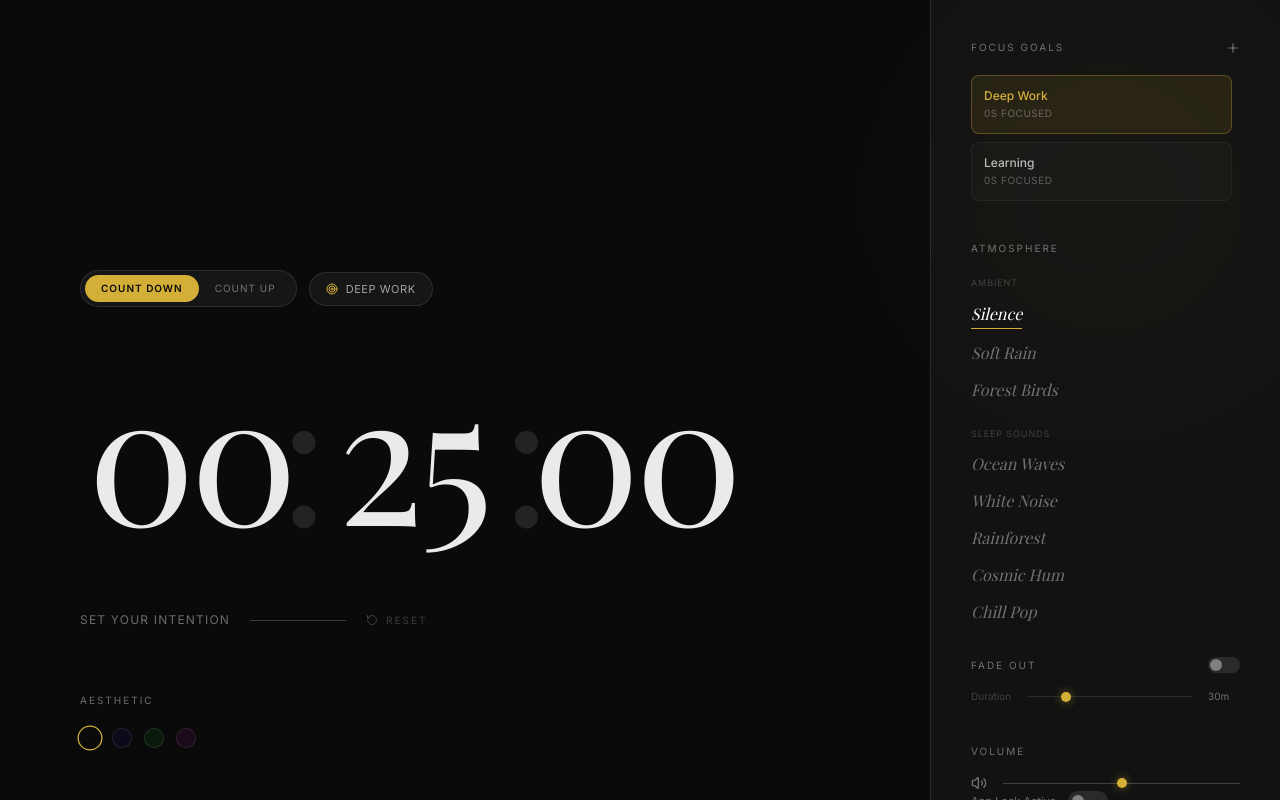
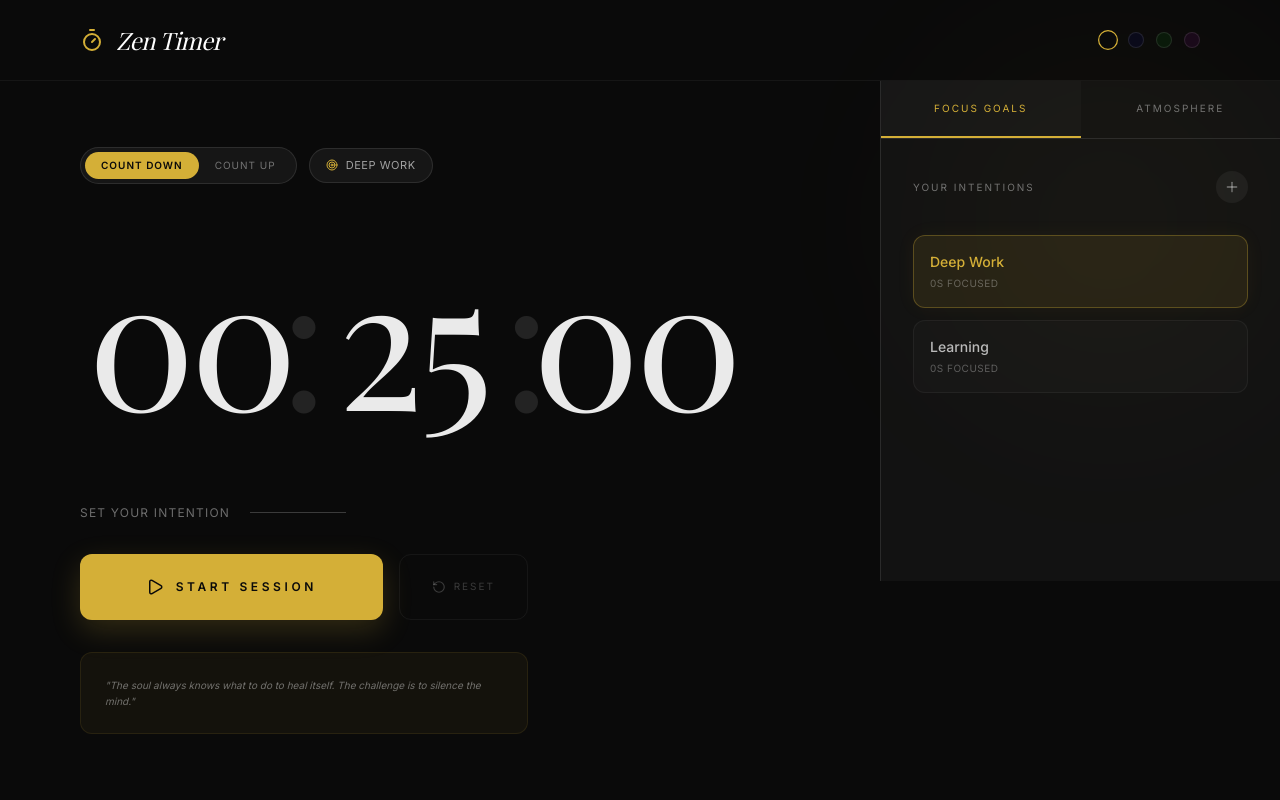
Before and after one commit to valentineRutto/ZenTimer, a React (Vite) app: page / in a window 1280 px wide. Shown: the top 800 px of the page. Built offline with nearby package versions, Linux system fonts and the light colour scheme; a web font is replaced by a local one.

Commit message:
feat(app): Implement tabbed navigation for goals and atmosphere
Adds state and UI elements to manage switching between the 'goals' and 'atmosphere' views. This allows users to toggle between managing their focus goals and adjusting ambient settings.

```diff
--- a/src/App.tsx
+++ b/src/App.tsx
@@ -44,6 +44,7 @@
   const [volume, setVolume] = useState(0.5);
   const [isMuted, setIsMuted] = useState(false);
   const [showSettings, setShowSettings] = useState(false);
+  const [activeTab, setActiveTab] = useState<'goals' | 'atmosphere'>('goals');
 
   // Fade-out State
   const [fadeDuration, setFadeDuration] = useState(30); // minutes
@@ -280,17 +281,40 @@
 
   return (
     <div className={cn(
-      "min-h-screen w-full transition-colors duration-1000 flex flex-col lg:flex-row overflow-y-auto lg:overflow-hidden relative font-sans",
+      "min-h-screen w-full transition-colors duration-1000 flex flex-col overflow-y-auto relative font-sans",
       currentTheme.background
     )}>
+      {/* Header */}
+      <header className="w-full py-6 px-6 md:px-12 lg:px-20 flex items-center justify-between relative z-20 border-b border-white/5">
+        <div className="flex items-center gap-3">
+          <TimerIcon className="text-accent" size={24} />
+          <h1 className="font-serif italic text-2xl tracking-tight text-white">Zen Timer</h1>
+        </div>
+        <div className="hidden md:flex items-center gap-6">
+          <div className="flex gap-3">
+            {THEMES.map((t) => (
+              <button
+                key={t.id}
+                onClick={() => setCurrentTheme(t)}
+                className={cn(
+                  "w-4 h-4 rounded-full border border-white/10 transition-all",
+                  currentTheme.id === t.id ? "border-accent scale-125" : "hover:opacity-80",
+                  t.background
+                )}
+              />
+            ))}
+          </div>
+        </div>
+      </header>
+
       {/* Ambient Background Glow */}
       <div className="absolute top-[-10%] right-[-10%] w-[300px] md:w-[600px] h-[300px] md:h-[600px] rounded-full blur-[80px] pointer-events-none z-0 opacity-50"
            style={{ background: `radial-gradient(circle, ${currentTheme.accent}14 0%, transparent 70%)` }} />
 
-      <div className="flex flex-col lg:flex-row w-full h-full relative z-10">
+      <div className="flex flex-col lg:flex-row flex-1 relative z-10">
         {/* Main Timer Area */}
-        <div className="flex-1 flex flex-col justify-center px-6 md:px-12 lg:px-20 py-10 lg:py-0">
-          <div className="flex flex-wrap items-center gap-3 mb-6">
+        <div className="flex-1 flex flex-col justify-center px-6 md:px-12 lg:px-20 py-12 lg:py-0">
+          <div className="flex flex-wrap items-center gap-3 mb-8">
             <div className="flex bg-white/5 border border-white/10 rounded-full p-1">
               <button
                 onClick={() => {
@@ -369,49 +393,85 @@
             )}
           </div>
 
-          <div className="flex gap-5 items-center mt-10">
+          <div className="flex flex-col gap-8 mt-12">
+            <div className="flex gap-5 items-center">
               <div className="text-[12px] uppercase tracking-[0.1em] text-white/40">
                 {isActive ? 'Session in progress' : 'Set your intention'}
               </div>
               <div className="w-24 h-[1px] bg-white/20" />
+            </div>
+
+            <div className="flex flex-col sm:flex-row gap-4 max-w-md">
+              <button
+                onClick={toggleTimer}
+                className={cn(
+                  "flex-1 py-6 rounded-xl text-[12px] uppercase tracking-[0.3em] font-bold transition-all duration-500 flex items-center justify-center gap-3",
+                  isActive
+                    ? "bg-white/5 border border-white/10 text-white hover:bg-white/10"
+                    : "bg-accent text-bg-dark shadow-[0_10px_30px_rgba(212,175,55,0.2)] hover:scale-[1.02]"
+                )}
+              >
+                {isActive ? <Pause size={18} /> : <Play size={18} />}
+                {isActive ? 'Pause Session' : 'Start Session'}
+              </button>
+
               <button
                 onClick={resetTimer}
-              className="text-[10px] uppercase tracking-[0.2em] text-white/20 hover:text-white/60 transition-colors flex items-center gap-2"
+                className="px-8 py-6 text-white/20 hover:text-white/40 border border-white/5 rounded-xl text-[10px] uppercase tracking-[0.2em] transition-all flex items-center justify-center gap-2"
               >
-              <RotateCcw size={12} />
+                <RotateCcw size={14} />
                 Reset
               </button>
             </div>
 
-          <div className="mt-16">
-            <span className="text-[10px] uppercase tracking-[0.2em] text-white/40 mb-5 block">Aesthetic</span>
-            <div className="flex gap-3">
-              {THEMES.map((t) => (
-                <button
-                  key={t.id}
-                  onClick={() => setCurrentTheme(t)}
-                  className={cn(
-                    "w-5 h-5 rounded-full border border-white/10 transition-all",
-                    currentTheme.id === t.id ? "border-accent scale-125" : "hover:opacity-80",
-                    t.background
-                  )}
-                />
-              ))}
+            <div className="max-w-md p-6 rounded-xl bg-accent/5 border border-accent/10">
+              <p className="text-[10px] text-white/40 leading-relaxed italic">
+                "The soul always knows what to do to heal itself. The challenge is to silence the mind."
+              </p>
             </div>
           </div>
         </div>
 
-        {/* Controls Panel */}
-        <div className="w-full lg:w-[350px] bg-white/[0.03] border-t lg:border-t-0 lg:border-l border-white/10 p-6 md:p-10 flex flex-col justify-between overflow-y-auto">
-          <div>
-            <div className="mb-10">
-              <div className="flex items-center justify-between mb-5">
-                <span className="text-[10px] uppercase tracking-[0.2em] text-white/40">Focus Goals</span>
+        {/* Controls Panel with Tabs */}
+        <div className="w-full lg:w-[400px] bg-white/[0.03] border-t lg:border-t-0 lg:border-l border-white/10 flex flex-col h-full min-h-[500px]">
+          {/* Tab Menu */}
+          <div className="flex border-b border-white/10">
+            <button
+              onClick={() => setActiveTab('goals')}
+              className={cn(
+                "flex-1 py-5 text-[10px] uppercase tracking-[0.2em] transition-all border-b-2",
+                activeTab === 'goals' ? "border-accent text-accent bg-white/[0.02]" : "border-transparent text-white/40 hover:text-white/60"
+              )}
+            >
+              Focus Goals
+            </button>
+            <button
+              onClick={() => setActiveTab('atmosphere')}
+              className={cn(
+                "flex-1 py-5 text-[10px] uppercase tracking-[0.2em] transition-all border-b-2",
+                activeTab === 'atmosphere' ? "border-accent text-accent bg-white/[0.02]" : "border-transparent text-white/40 hover:text-white/60"
+              )}
+            >
+              Atmosphere
+            </button>
+          </div>
+
+          <div className="flex-1 overflow-y-auto p-8 custom-scrollbar">
+            <AnimatePresence mode="wait">
+              {activeTab === 'goals' && (
+                <motion.div
+                  key="goals"
+                  initial={{ opacity: 0, x: 20 }}
+                  animate={{ opacity: 1, x: 0 }}
+                  exit={{ opacity: 0, x: -20 }}
+                >
+                  <div className="flex items-center justify-between mb-8">
+                    <span className="text-[10px] uppercase tracking-[0.2em] text-white/40">Your Intentions</span>
                     <button
                       onClick={() => setShowGoalInput(!showGoalInput)}
-                  className="text-white/40 hover:text-white transition-colors"
+                      className="text-white/40 hover:text-white transition-colors p-2 bg-white/5 rounded-full"
                     >
-                  <Plus size={14} />
+                      <Plus size={16} />
                     </button>
                   </div>
 
@@ -421,7 +481,7 @@
                         initial={{ opacity: 0, height: 0 }}
                         animate={{ opacity: 1, height: 'auto' }}
                         exit={{ opacity: 0, height: 0 }}
-                    className="mb-4 overflow-hidden"
+                        className="mb-6 overflow-hidden"
                       >
                         <div className="flex gap-2">
                           <input
@@ -429,36 +489,36 @@
                             value={newGoalTitle}
                             onChange={(e) => setNewGoalTitle(e.target.value)}
                             onKeyDown={(e) => e.key === 'Enter' && addGoal()}
-                        placeholder="New goal..."
-                        className="flex-1 bg-white/5 border border-white/10 rounded px-3 py-2 text-xs focus:outline-none focus:border-accent/50 text-white"
+                            placeholder="What are you focusing on?"
+                            className="flex-1 bg-white/5 border border-white/10 rounded-lg px-4 py-3 text-sm focus:outline-none focus:border-accent/50 text-white placeholder:text-white/20"
                           />
                           <button
                             onClick={addGoal}
-                        className="bg-accent/20 text-accent p-2 rounded hover:bg-accent/30 transition-colors"
+                            className="bg-accent/20 text-accent px-4 rounded-lg hover:bg-accent/30 transition-colors"
                           >
-                        <Check size={14} />
+                            <Check size={18} />
                           </button>
                         </div>
                       </motion.div>
                     )}
                   </AnimatePresence>
 
-              <div className="flex flex-col gap-2 max-h-[200px] overflow-y-auto pr-2 custom-scrollbar">
+                  <div className="flex flex-col gap-3">
                     {goals.map((goal) => (
                       <div
                         key={goal.id}
                         className={cn(
-                      "group flex flex-col p-3 rounded-lg border transition-all cursor-pointer",
+                          "group flex flex-col p-4 rounded-xl border transition-all cursor-pointer",
                           activeGoalId === goal.id
-                        ? "bg-accent/10 border-accent/30"
+                            ? "bg-accent/10 border-accent/30 shadow-[0_0_20px_rgba(212,175,55,0.05)]"
                             : "bg-white/[0.02] border-white/5 hover:border-white/10"
                         )}
                         onClick={() => setActiveGoalId(goal.id)}
                       >
                         <div className="flex items-center justify-between w-full">
-                      <div className="flex flex-col gap-0.5">
+                          <div className="flex flex-col gap-1">
                             <span className={cn(
-                          "text-xs font-medium transition-colors",
+                              "text-sm font-medium transition-colors",
                               activeGoalId === goal.id ? "text-accent" : "text-white/70"
                             )}>
                               {goal.title}
@@ -473,104 +533,94 @@
                                 e.stopPropagation();
                                 deleteGoal(goal.id);
                               }}
-                          className="opacity-0 group-hover:opacity-100 text-white/20 hover:text-red-400 transition-all"
+                              className="opacity-0 group-hover:opacity-100 text-white/20 hover:text-red-400 transition-all p-1"
                             >
-                          <Trash2 size={12} />
+                              <Trash2 size={14} />
                             </button>
                           </div>
                         </div>
                       </div>
                     ))}
                   </div>
-            </div>
+                </motion.div>
+              )}
 
-            <div className="mt-10">
-              <span className="text-[10px] uppercase tracking-[0.2em] text-white/40 mb-5 block">Atmosphere</span>
-
-              <div className="mb-6">
-                <span className="text-[9px] uppercase tracking-[0.1em] text-white/20 mb-3 block">Ambient</span>
-                <div className="flex flex-col gap-3">
+              {activeTab === 'atmosphere' && (
+                <motion.div
+                  key="atmosphere"
+                  initial={{ opacity: 0, x: 20 }}
+                  animate={{ opacity: 1, x: 0 }}
+                  exit={{ opacity: 0, x: -20 }}
+                >
+                  <div className="mb-10">
+                    <span className="text-[10px] uppercase tracking-[0.2em] text-white/40 mb-6 block">Ambient Scapes</span>
+                    <div className="grid grid-cols-1 gap-3">
                       <button
                         onClick={() => setCurrentSound(null)}
                         className={cn(
-                      "font-serif italic text-base text-left transition-all w-fit border-b border-transparent",
-                      currentSound === null ? "text-white border-accent pb-0.5" : "text-white/40 hover:text-white/60"
+                          "px-5 py-4 rounded-xl border text-left transition-all flex items-center justify-between",
+                          currentSound === null ? "bg-accent/10 border-accent/30 text-accent" : "bg-white/[0.02] border-white/5 text-white/40 hover:border-white/10"
                         )}
                       >
-                    Silence
+                        <span className="font-serif italic text-lg">Silence</span>
+                        {currentSound === null && <div className="w-1.5 h-1.5 rounded-full bg-accent animate-pulse" />}
                       </button>
-                  {SOUNDS.filter(s => s.category === 'Ambient').map((s) => (
+                      {SOUNDS.map((s) => (
                         <button
                           key={s.id}
                           onClick={() => setCurrentSound(s)}
                           className={cn(
-                        "font-serif italic text-base text-left transition-all w-fit border-b border-transparent",
-                        currentSound?.id === s.id ? "text-white border-accent pb-0.5" : "text-white/40 hover:text-white/60"
+                            "px-5 py-4 rounded-xl border text-left transition-all flex items-center justify-between",
+                            currentSound?.id === s.id ? "bg-accent/10 border-accent/30 text-accent" : "bg-white/[0.02] border-white/5 text-white/40 hover:border-white/10"
                           )}
                         >
-                      {s.name}
+                          <div className="flex flex-col">
+                            <span className="font-serif italic text-lg">{s.name}</span>
+                            <span className="text-[9px] uppercase tracking-widest opacity-40">{s.category}</span>
+                          </div>
+                          {currentSound?.id === s.id && <div className="w-1.5 h-1.5 rounded-full bg-accent animate-pulse" />}
                         </button>
                       ))}
                     </div>
                   </div>
 
-              <div className="mb-6">
-                <span className="text-[9px] uppercase tracking-[0.1em] text-white/20 mb-3 block">Sleep Sounds</span>
-                <div className="flex flex-col gap-3">
-                  {SOUNDS.filter(s => s.category === 'Sleep').map((s) => (
-                    <button
-                      key={s.id}
-                      onClick={() => setCurrentSound(s)}
-                      className={cn(
-                        "font-serif italic text-base text-left transition-all w-fit border-b border-transparent",
-                        currentSound?.id === s.id ? "text-white border-accent pb-0.5" : "text-white/40 hover:text-white/60"
-                      )}
-                    >
-                      {s.name}
-                    </button>
-                  ))}
+                  <div className="mt-10 pt-10 border-t border-white/5">
+                    <div className="flex items-center justify-between mb-6">
+                      <div className="flex flex-col gap-1">
+                        <span className="text-[10px] uppercase tracking-[0.2em] text-white/40">Fade Out</span>
+                        <span className="text-[9px] text-white/20">Gradually lower volume</span>
                       </div>
-              </div>
-            </div>
-
-            <div className="mt-8">
-              <div className="flex items-center justify-between mb-4">
-                <span className="text-[10px] uppercase tracking-[0.2em] text-white/40">Fade Out</span>
                       <button
                         onClick={toggleFade}
                         className={cn(
-                    "w-8 h-4 rounded-full relative transition-colors duration-300",
+                          "w-10 h-5 rounded-full relative transition-colors duration-300",
                           isFadeActive ? "bg-accent" : "bg-white/10"
                         )}
                       >
                         <div className={cn(
-                    "absolute top-0.5 w-3 h-3 rounded-full transition-all duration-300",
-                    isFadeActive ? "left-4.5 bg-bg-dark" : "left-0.5 bg-white/40"
+                          "absolute top-1 w-3 h-3 rounded-full transition-all duration-300",
+                          isFadeActive ? "left-6 bg-bg-dark" : "left-1 bg-white/40"
                         )} />
                       </button>
                     </div>
 
                     {isFadeActive && (
-                <motion.div
-                  initial={{ opacity: 0, y: -10 }}
-                  animate={{ opacity: 1, y: 0 }}
-                  className="mb-4"
-                >
-                  <div className="flex justify-between text-[10px] text-white/40 mb-2">
+                      <div className="mb-6">
+                        <div className="flex justify-between text-[10px] text-white/40 mb-3">
                           <span>Fading over {fadeDuration}m</span>
                           <span>{Math.ceil(fadeTimeLeft / 60)}m left</span>
                         </div>
-                  <div className="w-full h-[1px] bg-white/10 relative">
+                        <div className="w-full h-[2px] bg-white/10 rounded-full overflow-hidden">
                           <motion.div
-                      className="absolute left-0 top-0 h-full bg-accent"
-                      style={{ width: `${(fadeTimeLeft / (fadeDuration * 60)) * 100}%` }}
+                            className="h-full bg-accent"
+                            initial={{ width: 0 }}
+                            animate={{ width: `${(fadeTimeLeft / (fadeDuration * 60)) * 100}%` }}
                           />
                         </div>
-                </motion.div>
+                      </div>
                     )}
 
-              <div className="flex items-center gap-4">
-                <span className="text-[10px] text-white/20">Duration</span>
+                    <div className="flex items-center gap-6">
                       <input
                         type="range"
                         min="5"
@@ -582,20 +632,20 @@
                           setFadeDuration(val);
                           if (isFadeActive) setFadeTimeLeft(val * 60);
                         }}
-                  className="flex-1 h-[1px] bg-white/10 rounded-lg appearance-none cursor-pointer accent-accent/50"
+                        className="flex-1 h-[2px] bg-white/10 rounded-lg appearance-none cursor-pointer accent-accent"
                       />
-                <span className="text-[10px] text-white/40 w-8">{fadeDuration}m</span>
+                      <span className="text-[10px] text-white/40 w-10 text-right">{fadeDuration}m</span>
                     </div>
                   </div>
 
-            <div className="mt-10">
-              <span className="text-[10px] uppercase tracking-[0.2em] text-white/40 mb-4 block">Volume</span>
-              <div className="flex items-center gap-4">
+                  <div className="mt-10 pt-10 border-t border-white/5">
+                    <span className="text-[10px] uppercase tracking-[0.2em] text-white/40 mb-6 block">Master Volume</span>
+                    <div className="flex items-center gap-6">
                       <button
                         onClick={() => setIsMuted(!isMuted)}
                         className="text-white/40 hover:text-white transition-colors"
                       >
-                  {isMuted || volume === 0 ? <VolumeX size={16} /> : <Volume2 size={16} />}
+                        {isMuted || volume === 0 ? <VolumeX size={20} /> : <Volume2 size={20} />}
                       </button>
                       <input
                         type="range"
@@ -604,15 +654,18 @@
                         step="0.01"
                         value={volume}
                         onChange={(e) => setVolume(parseFloat(e.target.value))}
-                  className="flex-1 h-[1px] bg-white/20 rounded-lg appearance-none cursor-pointer accent-accent"
+                        className="flex-1 h-[2px] bg-white/20 rounded-lg appearance-none cursor-pointer accent-accent"
                       />
                     </div>
                   </div>
+
+                  <div className="mt-10 pt-10 border-t border-white/5">
+                    <span className="text-[10px] uppercase tracking-[0.2em] text-white/40 mb-6 block">Security</span>
+                    <div className="flex items-center justify-between p-5 rounded-xl bg-white/[0.02] border border-white/5">
+                      <div className="flex flex-col gap-1">
+                        <span className="text-xs text-white/70">Deep Focus Lock</span>
+                        <span className="text-[9px] text-white/20 uppercase tracking-wider">Prevent distractions</span>
                       </div>
-
-          <div>
-            <div className="flex items-center gap-3 mb-5">
-              <span className="text-[11px] text-white/40">App Lock Active</span>
                       <button
                         onClick={() => setIsLocked(!isLocked)}
                         className={cn(
@@ -626,24 +679,10 @@
                         )} />
                       </button>
                     </div>
-
-            <button
-              onClick={toggleTimer}
-              className="w-full border border-accent text-accent py-4 text-[12px] uppercase tracking-[0.2em] hover:bg-accent hover:text-bg-dark transition-all duration-300"
-            >
-              {isActive ? 'Pause Session' : 'Start Session'}
-            </button>
-
-            <button
-              onClick={resetTimer}
-              className="w-full mt-3 text-white/20 hover:text-white/40 py-2 text-[10px] uppercase tracking-[0.2em] transition-all"
-            >
-              Reset Timer
-            </button>
-
-            <p className="text-[10px] text-white/40 mt-5 leading-relaxed">
-              Focus mode is enabled. All notifications are suppressed until the timer expires.
-            </p>
+                  </div>
+                </motion.div>
+              )}
+            </AnimatePresence>
           </div>
         </div>
       </div>
```
Lines whose indentation alone changed are shown as unchanged.
